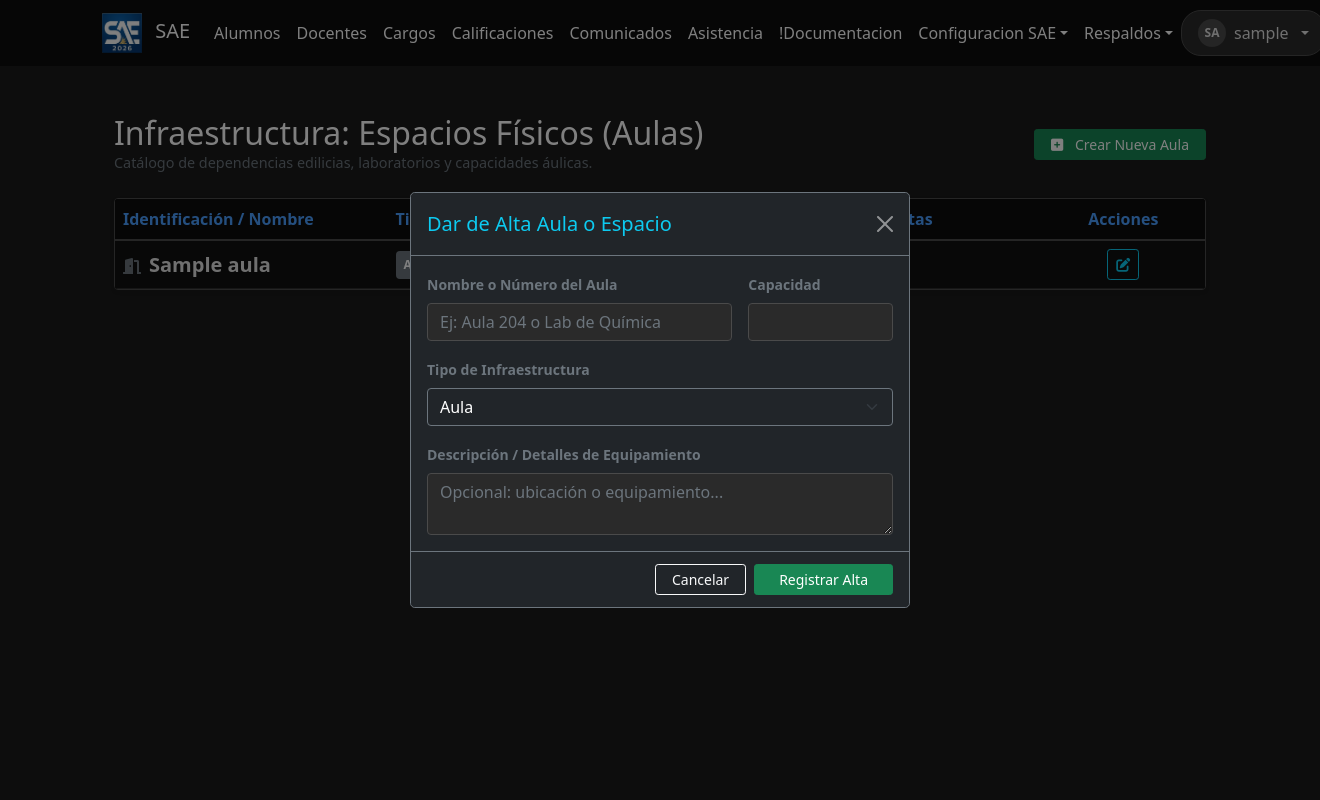
After one commit to flipps12/SAE, a Django app: page /infraestructura/aulas/ in a window 1320 px wide, after a click on "Crear Nueva Aula". The commit adds this page. Run offline with Django 5.2, Linux system fonts and the light colour scheme; a user stored in the database is signed in; tables that the repository leaves empty hold one stand-in row (values such as "Sample post").

Commit message:
/cursos moved /turnos /especialidades /aulas

```diff
--- a/gestion_academica/forms.py
+++ b/gestion_academica/forms.py
@@ -2,7 +2,7 @@ from django import forms
 from django.db import transaction
 from django.core.exceptions import ValidationError
 from .validators import dni_validator, cuil_validator
-from .models import Alumno, Persona, Curso, Burbuja, CicloLectivo, HistorialAcademico, Comunicado, Profesor, TipoCargo, PersonalCargo, AsignacionCargo
+from .models import Alumno, Persona, Curso, Burbuja, CicloLectivo, HistorialAcademico, Comunicado, Profesor, TipoCargo, PersonalCargo, AsignacionCargo, Turno, Especialidad, Aula
 
 class CursoForm(forms.ModelForm):
     class Meta:
@@ -25,6 +25,34 @@ class CursoForm(forms.ModelForm):
             'especialidad': forms.Select(attrs={
                 'class': 'form-select bg-dark text-white border-secondary'
             }),
+        }
+
+class TurnoForm(forms.ModelForm):
+    class Meta:
+        model = Turno
+        fields = ['nombre', 'valor_falta']
+        widgets = {
+            'nombre': forms.TextInput(attrs={'class': 'form-control bg-dark text-white border-secondary', 'placeholder': 'Ej: Mañana'}),
+            'valor_falta': forms.NumberInput(attrs={'class': 'form-control bg-dark text-white border-secondary', 'step': '0.01', 'min': 0, 'max': 1}),
+        }
+
+class EspecialidadForm(forms.ModelForm):
+    class Meta:
+        model = Especialidad
+        fields = ['nombre']
+        widgets = {
+            'nombre': forms.TextInput(attrs={'class': 'form-control bg-dark text-white border-secondary', 'placeholder': 'Ej: Técnico en Informática Personal y Profesional'}),
+        }
+
+class AulaForm(forms.ModelForm):
+    class Meta:
+        model = Aula
+        fields = ['nombre', 'capacidad', 'tipo', 'descripcion']
+        widgets = {
+            'nombre': forms.TextInput(attrs={'class': 'form-control bg-dark text-white border-secondary', 'placeholder': 'Ej: Aula 204 o Lab de Química'}),
+            'capacidad': forms.NumberInput(attrs={'class': 'form-control bg-dark text-white border-secondary', 'min': 1}),
+            'tipo': forms.Select(attrs={'class': 'form-select bg-dark text-white border-secondary'}),
+            'descripcion': forms.Textarea(attrs={'class': 'form-control bg-dark text-white border-secondary', 'rows': 2, 'placeholder': 'Opcional: ubicación o equipamiento...'}),
         }
 
 # --------------------------------------------------------------------------------------
--- /dev/null
+++ b/gestion_academica/templates/infraestructura/gestion_aulas.html
@@ -0,0 +1,109 @@
+{% extends "usuarios/base.html" %}
+{% block content %}
+<div class="container-fluid mt-4">
+    <div class="d-flex justify-content-between align-items-center mb-4">
+        <div>
+            <h2 class="text-white mb-0">Infraestructura: Espacios Físicos (Aulas)</h2>
+            <p class="text-muted mb-0" style="font-size: 0.9rem;">Catálogo de dependencias edilicias, laboratorios y capacidades áulicas.</p>
+        </div>
+        <button type="button" class="btn btn-success btn-sm px-3" data-bs-toggle="modal" data-bs-target="#aulaModal" onclick="prepararModalAlta()">
+            <i class="fa-solid fa-square-plus me-2"></i> Crear Nueva Aula
+        </button>
+    </div>
+
+    <div class="table-responsive rounded shadow-sm tabla-alumnos-contenedor">
+        <table class="table align-middle mb-0">
+            <thead>
+                <tr>
+                    <th style="width: 25%;">Identificación / Nombre</th>
+                    <th style="width: 20%;">Tipo de Espacio</th>
+                    <th style="width: 15%;">Capacidad Max.</th>
+                    <th style="width: 25%;">Descripción / Notas</th>
+                    <th class="text-center" style="width: 15%;">Acciones</th>
+                </tr>
+            </thead>
+            <tbody>
+                {% for aula in aulas %}
+                <tr>
+                    <td class="fw-bold text-warning fs-5"><i class="fa-solid fa-door-open text-muted me-2" style="font-size: 1rem;"></i>{{ aula.nombre }}</td>
+                    <td><span class="badge bg-secondary p-2">{{ aula.get_tipo_display }}</span></td>
+                    <td class="text-light fw-bold"><i class="fa-solid fa-users text-muted me-2" style="font-size: 0.85rem;"></i>{{ aula.capacidad }} alumnos</td>
+                    <td class="text-muted small truncate-text" style="max-width:200px;">{{ aula.descripcion|default:"Sin especificaciones adicionales" }}</td>
+                    <td class="text-center">
+                        <button type="button" class="btn btn-outline-info btn-sm px-2" data-bs-toggle="modal" data-bs-target="#aulaModal"
+                                onclick="prepararModalEdicion(this)" data-id="{{ aula.id }}" data-nombre="{{ aula.nombre }}"
+                                data-capacidad="{{ aula.capacidad }}" data-tipo="{{ aula.tipo }}" data-descripcion="{{ aula.descripcion }}">
+                            <i class="fa-solid fa-pen-to-square"></i>
+                        </button>
+                    </td>
+                </tr>
+                {% empty %}
+                <tr><td colspan="5" class="text-center py-4 text-muted"><i class="fa-solid fa-folder-open fs-3 d-block mb-2"></i>No hay aulas dadas de alta.</td></tr>
+                {% endfor %}
+            </tbody>
+        </table>
+    </div>
+</div>
+
+<div class="modal fade" id="aulaModal" tabindex="-1" aria-hidden="true">
+    <div class="modal-dialog modal-dialog-centered">
+        <div class="modal-content bg-dark text-white border border-secondary">
+            <form method="post" action="{% url 'gestion_aulas' %}">
+                {% csrf_token %}
+                <input type="hidden" name="aula_id" id="modal_aula_id" value="">
+                <div class="modal-header border-secondary">
+                    <h5 class="modal-title text-info" id="aulaModalLabel">Configuración de Aula</h5>
+                    <button type="button" class="btn-close btn-close-white" data-bs-dismiss="modal"></button>
+                </div>
+                <div class="modal-body">
+                    <div class="row g-3">
+                        <div class="col-md-8">
+                            <label class="form-label small text-muted fw-bold">Nombre o Número del Aula</label>
+                            {{ form.nombre }}
+                        </div>
+                        <div class="col-md-4">
+                            <label class="form-label small text-muted fw-bold">Capacidad</label>
+                            {{ form.capacidad }}
+                        </div>
+                        <div class="col-12">
+                            <label class="form-label small text-muted fw-bold">Tipo de Infraestructura</label>
+                            {{ form.tipo }}
+                        </div>
+                        <div class="col-12">
+                            <label class="form-label small text-muted fw-bold">Descripción / Detalles de Equipamiento</label>
+                            {{ form.descripcion }}
+                        </div>
+                    </div>
+                </div>
+                <div class="modal-footer border-top border-secondary py-2">
+                    <button type="button" class="btn btn-outline-light btn-sm px-3" data-bs-dismiss="modal">Cancelar</button>
+                    <button type="submit" class="btn btn-success btn-sm px-4" id="modal_submit_btn">Confirmar</button>
+                </div>
+            </form>
+        </div>
+    </div>
+</div>
+
+<script type="text/javascript">
+    function prepararModalAlta() {
+        document.getElementById('aulaModalLabel').innerText = "Dar de Alta Aula o Espacio";
+        document.getElementById('modal_aula_id').value = "";
+        document.getElementById('modal_submit_btn').className = "btn btn-success btn-sm px-4";
+        document.getElementById('modal_submit_btn').innerText = "Registrar Alta";
+        document.getElementsByName('nombre')[0].value = "";
+        document.getElementsByName('capacidad')[0].value = "";
+        document.getElementsByName('tipo')[0].value = "AULA";
+        document.getElementsByName('descripcion')[0].value = "";
+    }
+    function prepararModalEdicion(boton) {
+        document.getElementById('aulaModalLabel').innerText = "Modificar Parámetros del Aula";
+        document.getElementById('modal_submit_btn').className = "btn btn-info btn-sm px-4 text-dark fw-bold";
+        document.getElementById('modal_submit_btn').innerText = "Guardar Cambios";
+        document.getElementById('modal_aula_id').value = boton.dataset.id;
+        document.getElementsByName('nombre')[0].value = boton.dataset.nombre;
+        document.getElementsByName('capacidad')[0].value = boton.dataset.capacidad;
+        document.getElementsByName('tipo')[0].value = boton.dataset.tipo;
+        document.getElementsByName('descripcion')[0].value = boton.dataset.descripcion;
+    }
+</script>
+{% endblock %}
--- a/gestion_academica/urls.py
+++ b/gestion_academica/urls.py
@@ -1,6 +1,6 @@
 from django.urls import path
 # Importamos directamente los archivos del paquete views
-from .views import alumnos, asistencias, calificaciones, cargos, comunicados, profesores, planilla_docente, cursos
+from .views import alumnos, asistencias, calificaciones, cargos, comunicados, profesores, planilla_docente, infraestructura
 
 # app_name = 'gestion_academica'
 
@@ -30,6 +30,9 @@ urlpatterns = [
     path('comunicados/', comunicados.TablonComunicadosView.as_view(), name='lista_comunicados'),
     path('comunicados/nuevo/', comunicados.CrearComunicadoView.as_view(), name='carga_comunicados'),
 
-    # --- DOMINIO: CURSOS ---
-    path('cursos/', cursos.GestionCursosView.as_view(), name='gestion_cursos'),
+    # --- DOMINIO: INFRAESTRUCTURA ---
+    path('infraestructura/cursos/', infraestructura.GestionCursosView.as_view(), name='gestion_cursos'),
+    path('infraestructura/turnos/', infraestructura.GestionTurnosView.as_view(), name='gestion_turnos'),
+    path('infraestructura/especialidades/', infraestructura.GestionEspecialidadesView.as_view(), name='gestion_especialidades'),
+    path('infraestructura/aulas/', infraestructura.GestionAulasView.as_view(), name='gestion_aulas'),
 ]
--- a/gestion_academica/views/__init__.py
+++ b/gestion_academica/views/__init__.py
@@ -5,4 +5,4 @@ from . import calificaciones
 from . import cargos
 from . import profesores
 from . import planilla_docente
-from . import cursos
+from . import infraestructura
--- /dev/null
+++ b/gestion_academica/views/infraestructura.py
@@ -0,0 +1,136 @@
+# gestion_academica/views/infraestructura.py
+from django.views.generic import TemplateView
+from django.shortcuts import get_object_or_404, redirect
+from django.contrib.auth.mixins import LoginRequiredMixin, PermissionRequiredMixin
+from django.contrib import messages
+from django.urls import reverse
+
+from gestion_academica.models import Curso, Especialidad, Turno, Aula, Especialidad
+from gestion_academica.forms import CursoForm, TurnoForm, EspecialidadForm, AulaForm
+
+class GestionCursosView(LoginRequiredMixin, PermissionRequiredMixin, TemplateView):
+    template_name = 'infraestructura/gestion_cursos.html'
+
+    def has_permission(self):
+        # Mantenemos tu regla estricta de seguridad institucional (solo personal de Staff)
+        return self.request.user.is_active and self.request.user.is_staff
+
+    def get_context_data(self, **kwargs):
+        context = super().get_context_data(**kwargs)
+        # Traemos la base de cursos optimizando queries
+        context['cursos'] = Curso.objects.select_related('especialidad').order_by('nivel', 'division')
+
+        # Formulario vacío listo para el modal de creación
+        context['form'] = CursoForm()
+        return context
+
+    def post(self, request, *args, **kwargs):
+        # Determinamos si es una edición o una creación mediante la presencia de curso_id
+        curso_id = request.POST.get('curso_id')
+
+        if curso_id:
+            # --- MODO: MODIFICACIÓN ---
+            curso = get_object_or_404(Curso, id=curso_id)
+            form = CursoForm(request.POST, instance=curso)
+            accion_str = "actualizado"
+        else:
+            # --- MODO: ALTA NUEVA ---
+            form = CursoForm(request.POST)
+            accion_str = "registrado"
+
+        if form.is_valid():
+            try:
+                curso_guardado = form.save()
+                messages.success(request, f"Curso {curso_guardado.nivel}° {curso_guardado.division}ª {accion_str} correctamente.")
+            except Exception as e:
+                messages.error(request, f"Error de integridad al guardar el curso: {str(e)}")
+        else:
+            # Si hay errores de validación, los exponemos en las alertas globales del sistema
+            for field, errores in form.errors.items():
+                for error in errores:
+                    messages.error(request, f"Error en el campo [{field}]: {error}")
+
+        return redirect(reverse('gestion_cursos'))
+
+class BaseGestionView(LoginRequiredMixin, PermissionRequiredMixin, TemplateView):
+    """Clase base para compartir la lógica de permisos del Staff"""
+    def has_permission(self):
+        return self.request.user.is_active and self.request.user.is_staff
+
+class GestionTurnosView(BaseGestionView):
+    template_name = 'infraestructura/gestion_turnos.html'
+
+    def get_context_data(self, **kwargs):
+        context = super().get_context_data(**kwargs)
+        context['turnos'] = Turno.objects.all().order_by('nombre')
+        context['form'] = TurnoForm()
+        return context
+
+    def post(self, request, *args, **kwargs):
+        turno_id = request.POST.get('turno_id')
+        if turno_id:
+            turno = get_object_or_404(Turno, id=turno_id)
+            form = TurnoForm(request.POST, instance=turno)
+            msg = "actualizado"
+        else:
+            form = TurnoForm(request.POST)
+            msg = "creado"
+
+        if form.is_valid():
+            form.save()
+            messages.success(request, f"Turno {msg} correctamente.")
+        else:
+            messages.error(request, "Error al procesar el formulario de Turnos.")
+        return redirect(reverse('gestion_turnos'))
+
+class GestionEspecialidadesView(BaseGestionView):
+    template_name = 'infraestructura/gestion_especialidades.html'
+
+    def get_context_data(self, **kwargs):
+        context = super().get_context_data(**kwargs)
+        context['especialidades'] = Especialidad.objects.all().order_by('nombre')
+        context['form'] = EspecialidadForm()
+        return context
+
+    def post(self, request, *args, **kwargs):
+        esp_id = request.POST.get('especialidad_id')
+        if esp_id:
+            especialidad = get_object_or_404(Especialidad, id=esp_id)
+            form = EspecialidadForm(request.POST, instance=especialidad)
+            msg = "actualizada"
+        else:
+            form = EspecialidadForm(request.POST)
+            msg = "creada"
+
+        if form.is_valid():
+            form.save()
+            messages.success(request, f"Especialidad {msg} correctamente.")
+        else:
+            messages.error(request, "Error al procesar el formulario de Especialidades.")
+        return redirect(reverse('gestion_especialidades'))
+
+class GestionAulasView(BaseGestionView):
+    template_name = 'infraestructura/gestion_aulas.html'
+
+    def get_context_data(self, **kwargs):
+        context = super().get_context_data(**kwargs)
+        context['aulas'] = Aula.objects.all().order_by('nombre')
+        context['form'] = AulaForm()
+        return context
+
+    def post(self, request, *args, **kwargs):
+        aula_id = request.POST.get('aula_id')
+        if aula_id:
+            aula = get_object_or_404(Aula, id=aula_id)
+            form = AulaForm(request.POST, instance=aula)
+            msg = "actualizada"
+        else:
+            form = AulaForm(request.POST)
+            msg = "creada"
+
+        if form.is_valid():
+            form.save()
+            messages.success(request, f"Aula {msg} correctamente.")
+        else:
+            messages.error(request, "Error al procesar el formulario de Aulas.")
+        return redirect(reverse('gestion_aulas'))
--- a/usuarios/templates/usuarios/includes/navbar_staff.html
+++ b/usuarios/templates/usuarios/includes/navbar_staff.html
@@ -35,11 +35,12 @@
             <li><a class="dropdown-item" href="{% url 'alta_profesor' %}">Docentes</a></li>
             <li><a class="dropdown-item" href="{% url 'alta_cargos' %}">Cargos</a></li>
             <li><a class="dropdown-item" href="{% url 'carga_comunicados' %}">Comunicados</a></li>
-            <li><a class="dropdown-item" href="#">!Especialidades</a></li>
-            <li><a class="dropdown-item" href="#">!Cursos</a></li>
+            <li><a class="dropdown-item" href="{% url 'gestion_especialidades' %}">Especialidades</a></li>
+            <li><a class="dropdown-item" href="{% url 'gestion_cursos' %}">Cursos</a></li>
             <li><a class="dropdown-item" href="#">!Grupos</a></li>
             <li><a class="dropdown-item" href="#">!Materias</a></li>
-            <li><a class="dropdown-item" href="#">!Turnos</a></li>
+            <li><a class="dropdown-item" href="{% url 'gestion_turnos' %}">Turnos</a></li>
+            <li><a class="dropdown-item" href="{% url 'gestion_aulas' %}">Aulas</a></li>
         </ul>
     </li>
     <li class="nav-item dropdown">
```
Also changed, not shown: gestion_academica/templates/infraestructura/gestion_especialidades.html (added, +84 -0 lines), gestion_academica/templates/infraestructura/gestion_turnos.html (added, +93 -0 lines), gestion_academica/views/cursos.py (deleted, +0 -53 lines), gestion_academica/templates/infraestructura/gestion_cursos.html (renamed from gestion_academica/templates/cursos/gestion_cursos.html).
